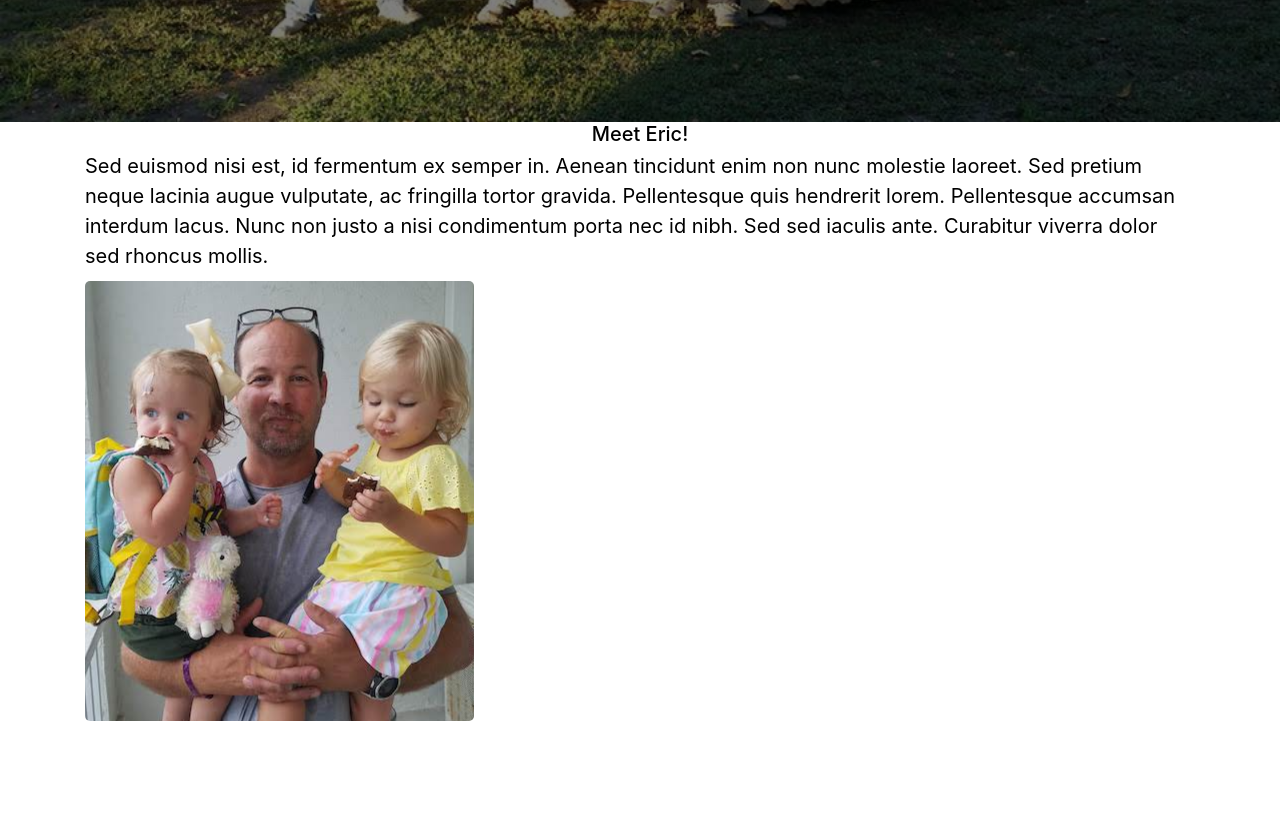
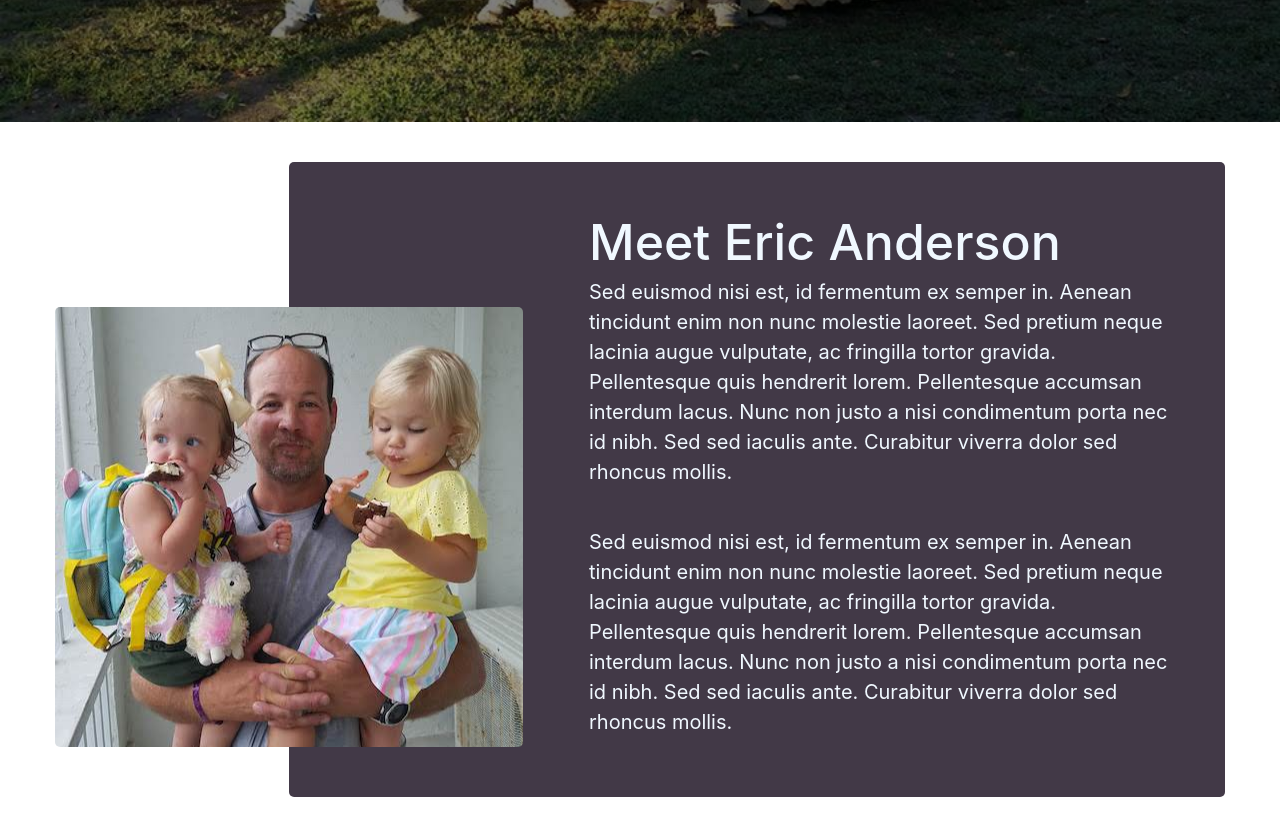
Before and after one commit to anderam17/anderson-renovations-repairs, a React (Create React App) app: page / in a window 1280 px wide. Shown: the part 560-1396 px from the top of the page. Before the commit the page ends 1281 px from the top, so only its background shows below. Built offline with nearby package versions, Linux system fonts and the light colour scheme.

Commit message:
styled the meet eric section

```diff
--- a/src/Components/MeetEric/MeetEric.css
+++ b/src/Components/MeetEric/MeetEric.css
@@ -1,23 +1,36 @@
-#meet-eric-container {
-    color: black;
-    display: flex;
-    flex-direction: column;
+#meet-eric-container{
+    max-width: 1200px;
+    margin-right: auto;
+    margin-left: auto;
+    padding-right: 15px;
+    padding-left: 15px;
+}
+h1 {
+    font-size: 50px !important;
 }
 .meet-eric-right{
+    float: right;
+    position: relative;
+    right: 0px;
+    top: 40px;
 
+    height: 60%;
+    width: 80%;
+    padding: 50px 50px 50px 300px;
+    border-radius: 5px;
+    background: rgb(66, 57, 71);
+    color: aliceblue;
 }
 .meet-eric-left{
+    float: left;
     position: relative;
-    left: 0%;
-    top: 6%;
-    right: auto;
-    bottom: 0%;
-    width: 35%;
+    bottom: 450px;
+    left: 0px;
+
+    width: 40%;
     height: 0px;
     min-height: 440px;
     border-radius: 5px;
-    background: goldenrod;
     background-image: url("../../assets/eric.jpg");
     background-position: 50%;
-    /* background-size: 270%; */
 }
--- a/src/Components/MeetEric/MeetEric.js
+++ b/src/Components/MeetEric/MeetEric.js
@@ -6,14 +6,14 @@ function MeetEric() {
   return (
     <>
         <div className="container" id="meet-eric-container">
-          <div className="meet-header">
-            <h2>Meet Eric!</h2>
-          </div>
-          <div class="meet-eric-wrapper">
-            <div class="meet-eric-right">
+          <div className="meet-eric-wrapper">
+            <div className="meet-eric-right">
+            <h1>Meet Eric Anderson</h1>
+            <p> Sed euismod nisi est, id fermentum ex semper in. Aenean tincidunt enim non nunc molestie laoreet. Sed pretium neque lacinia augue vulputate, ac fringilla tortor gravida. Pellentesque quis hendrerit lorem. Pellentesque accumsan interdum lacus. Nunc non justo a nisi condimentum porta nec id nibh. Sed sed iaculis ante. Curabitur viverra dolor sed rhoncus mollis. </p>
+            <br/>
             <p> Sed euismod nisi est, id fermentum ex semper in. Aenean tincidunt enim non nunc molestie laoreet. Sed pretium neque lacinia augue vulputate, ac fringilla tortor gravida. Pellentesque quis hendrerit lorem. Pellentesque accumsan interdum lacus. Nunc non justo a nisi condimentum porta nec id nibh. Sed sed iaculis ante. Curabitur viverra dolor sed rhoncus mollis. </p>
             </div>
-            <div class="meet-eric-left"></div>
+            <div className="meet-eric-left"></div>
           </div>
         </div>
     </>
```
